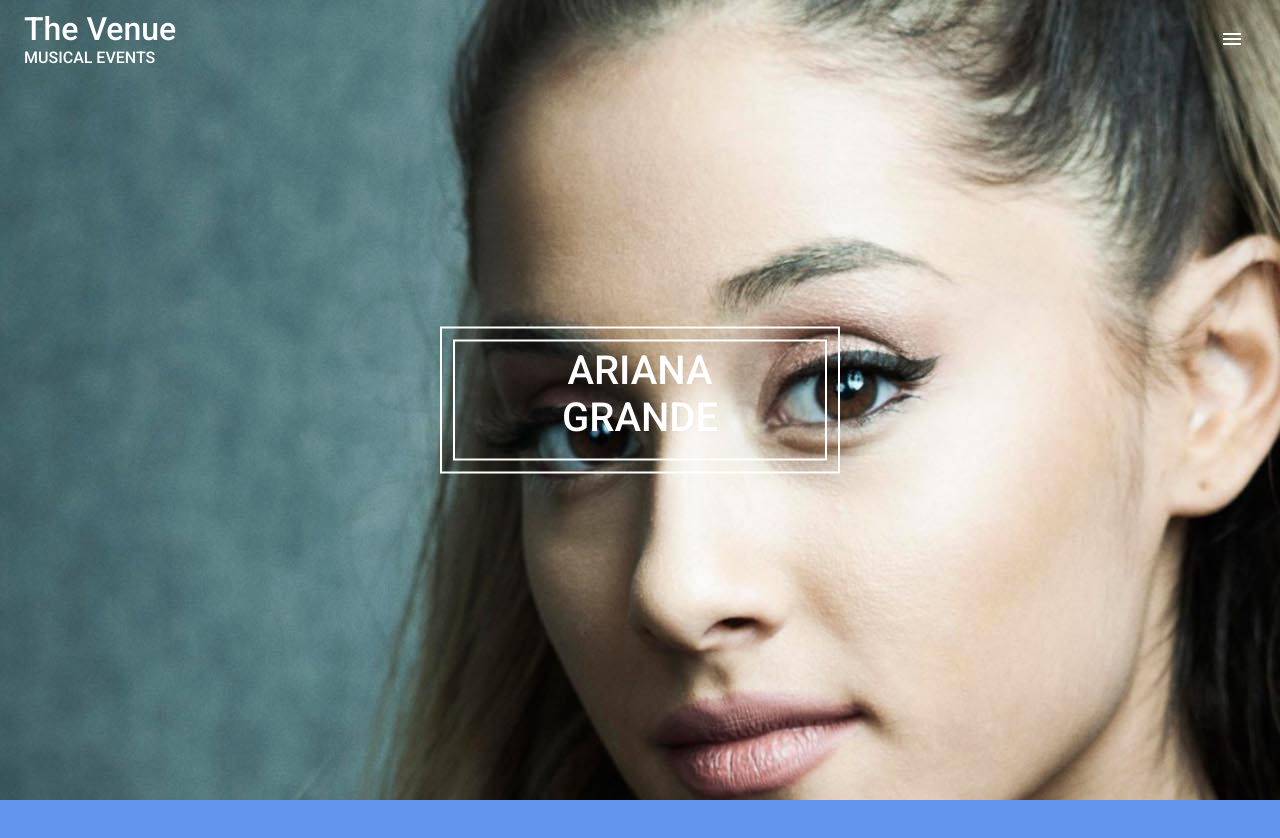
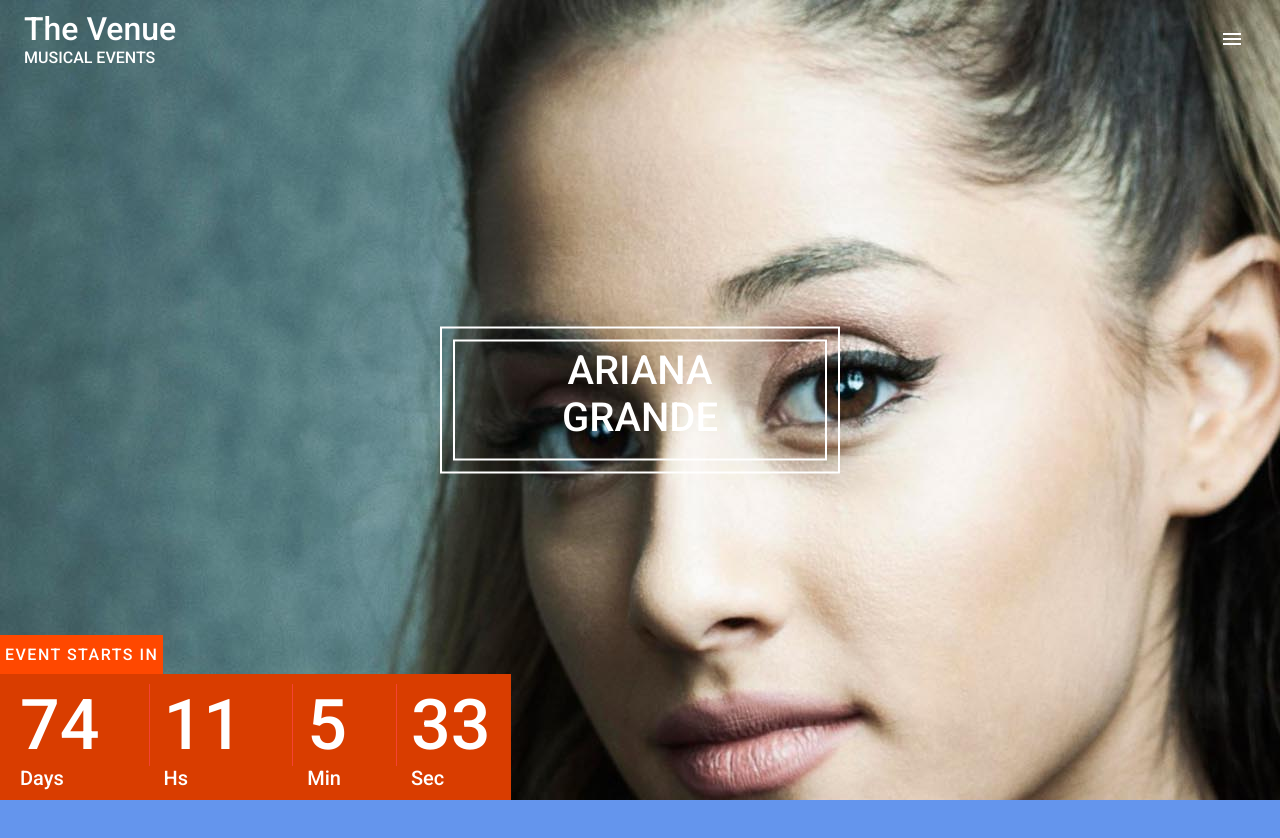
Before and after one commit to MOIN-AKHTAR/The-Venue, a React (Create React App) app: page / in a window 1280 px wide. Shown: the top 838 px of the page. Built offline with nearby package versions, Linux system fonts and the light colour scheme.

Commit message:
Completed Countdown Component

```diff
--- a/src/Components/Featured.js
+++ b/src/Components/Featured.js
@@ -1,6 +1,7 @@
 import React from 'react';
 import {makeStyles} from '@material-ui/core';
-import Carousel from './Carousel'
+import Carousel from './Carousel';
+import TimeUntill from './TimeUntill';
 
 const useStyles=makeStyles((theme)=>({
     featured:{
@@ -32,6 +33,7 @@
                      Ariana Grande
                 </div>
             </div>
+            <TimeUntill/>
         </div>
     )
 }
--- /dev/null
+++ b/src/Components/TimeUntill.js
@@ -0,0 +1,114 @@
+import React,{useState,useEffect} from 'react';
+import {makeStyles} from '@material-ui/core';
+import Fade from 'react-reveal/Fade'
+
+const useStyles=makeStyles({
+    timeUntill:{
+        position:"absolute",
+        bottom:"0px",
+        color:"#FFF"
+    },
+    timeUntill_Top:{
+        background:"#ff4800",
+        padding:"10px 5px",
+        border:"none",
+        textTransform:"uppercase",
+        fontWeight:"500",
+        letterSpacing:"1.5px",
+        display:'inline-block'
+    },
+    timeUntill_Bottom:{
+        background:"#d93d00",
+        display:"flex",
+        padding:"10px 20px"
+    },
+    timeUntill_time:{
+    fontSize: "70px",
+    borderRight: "1px solid #F44336",
+    marginRight: "14px",
+    paddingRight: "49px"
+    },
+    timeUntill_tag:{
+        fontSize:"20px"
+    }
+})
+
+export default function TimeUntill() {
+    const classes=useStyles();
+    const date="Dec, 16, 2020";
+    const [sec, setSec] = useState(0)
+    const [min, setMin] = useState(0)
+    const [hour, setHour] = useState(0)
+    const [day, setDay] = useState(0)
+    const getTimeUntill=(deadLine)=>{
+        const time=Date.parse(deadLine)-Date.parse(new Date());
+        if(time<0){
+            setSec("00");
+            setMin("00");
+            setHour("00");
+            setDay("00");
+        }else{
+            const sec=Math.floor((time/1000)%60);
+            const min=Math.floor((time/(1000*60))%60);;
+            const hour=Math.floor((time/(1000*60*60))%24);;
+            const day=Math.floor((time/(1000*60*60*24)));
+            setSec(sec);
+            setMin(min);
+            setHour(hour);
+            setDay(day);
+        }
+    }
+
+
+    useEffect(()=>{
+        setInterval(()=>getTimeUntill(date),1000)
+    },[])
+
+    return (
+    <Fade left delay={1000}>
+        <div className={classes.timeUntill}>
+            <div className={classes.timeUntill_Top}>
+                event starts in
+            </div>
+            <div className={classes.timeUntill_Bottom}>
+             <div className={classes.timeUntill_item}>
+                 <div className={classes.timeUntill_time}>
+                    {day}
+                 </div>
+                 <div className={classes.timeUntill_tag}>
+                    Days
+                 </div>
+             </div>
+             <div className={classes.timeUntill_item}>
+                 <div className={classes.timeUntill_time}>
+                    {hour}
+                 </div>
+                 <div className={classes.timeUntill_tag}>
+                    Hs
+                 </div>
+             </div>
+             <div className={classes.timeUntill_item}>
+                 <div className={classes.timeUntill_time}>
+                    {min}
+                 </div>
+                 <div className={classes.timeUntill_tag}>
+                    Min
+                 </div>
+             </div>
+             <div className={classes.timeUntill_item} >
+                 <div className={classes.timeUntill_time} style={{
+                 borderRight:"none",
+                 paddingRight:"0px",
+                 marginRight:"0px"
+             }}>
+                    {sec}
+                 </div>
+                 <div className={classes.timeUntill_tag}>
+                    Sec
+                 </div>
+             </div>
+            </div>
+        </div>
+    </Fade>
+    )
+}
```
Also changed, not shown: 1 other file (tests, documents, lock files or other folders).
